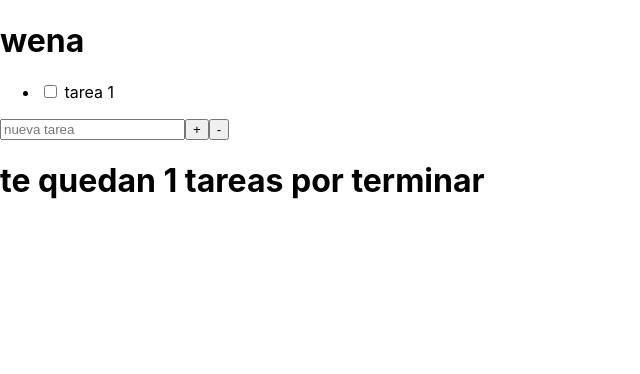
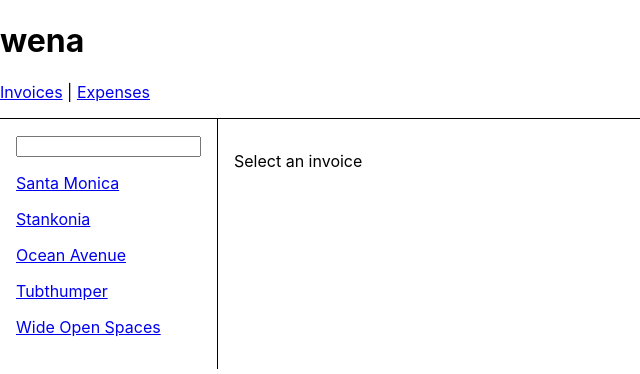
Before and after one commit to fatt-chong/react-base, a React (Create React App) app: page /invoices in a window 1280 px wide. Shown: the top 374 px of the page, without its empty margins (0-640 px from the left). Built offline with nearby package versions, Linux system fonts and the light colour scheme.

Commit message:
s eimplemento en enrutador basico

```diff
--- a/src/App.js
+++ b/src/App.js
@@ -1,66 +1,19 @@
-
-import render, {useState, useRef, useEffect} from 'react';
-import {TodoList} from './components/TodoList';
-import {v4 as uuid} from 'uuid'
+import { Outlet, Link } from "react-router-dom";
 function App() {
-
-  const [todos, setTodos] = useState([
-    {
-      id: 1,
-      task : "tarea 1",
-      completed: false
-    }
-  ]);
-
-  useEffect(() =>{
-    const storedTodos = JSON.parse(localStorage.getItem("todos"));
-    if(storedTodos){
-      setTodos(storedTodos);
-    }
-  }, []);
-
-  useEffect(()=>{
-    console.log("cambio algo");
-    localStorage.setItem("todos", JSON.stringify(todos));
-  }, [todos]);
-
-  const todoTaskRef = useRef();
-
-  const handleTodoAdd = () => {
-    const task = todoTaskRef.current.value;
-    if(task === "") return;
-
-    setTodos((prevTodos)=>{
-      return [...prevTodos, {id: uuid(), task, completed: false}];
-    });
-
-    todoTaskRef.current.value = null;
-  }
-
-  const toggleTodo = (id) => {
-    console.log("padre");
-    const newTodos = [...todos];
-    const todo = newTodos.find((todo)=> todo.id === id);
-    todo.completed = !todo.completed;
-    setTodos(newTodos);
-  }
-
-  const handleClearAll = () => {
-    const newTodos = todos.filter((todo)=>!todo.completed);
-    setTodos(newTodos);
-  }
-
   return (
     <>
       <div className="App">
         <h1>wena</h1>
-        <TodoList todos={todos} toggleTodo={toggleTodo}/>
-        <input type="text" placeholder="nueva tarea" ref={todoTaskRef}/>
-        <button type="button" onClick={handleTodoAdd}>+</button>
-        <button type="button" onClick={handleClearAll}>-</button>
-        <div>
-          <h1>te quedan {todos.filter((todo)=> !todo.completed).length} tareas por terminar</h1>
-        </div>
+        <nav
+        style={{
+          borderBottom: "solid 1px",
+          paddingBottom: "1rem",
+        }}
+      >
+        <Link to="/invoices">Invoices</Link> |{" "}
+        <Link to="/expenses">Expenses</Link>
+      </nav>
+      <Outlet />
       </div>
     </>
   );
--- /dev/null
+++ b/src/data.js
@@ -0,0 +1,42 @@
+let invoices = [
+    {
+      name: "Santa Monica",
+      number: 1995,
+      amount: "$10,800",
+      due: "12/05/1995",
+    },
+    {
+      name: "Stankonia",
+      number: 2000,
+      amount: "$8,000",
+      due: "10/31/2000",
+    },
+    {
+      name: "Ocean Avenue",
+      number: 2003,
+      amount: "$9,500",
+      due: "07/22/2003",
+    },
+    {
+      name: "Tubthumper",
+      number: 1997,
+      amount: "$14,000",
+      due: "09/01/1997",
+    },
+    {
+      name: "Wide Open Spaces",
+      number: 1998,
+      amount: "$4,600",
+      due: "01/27/1998",
+    },
+  ];
+
+  export function getInvoices() {
+    return invoices;
+  }
+
+  export function getInvoice(number) {
+    return invoices.find(
+      (invoice) => invoice.number === number
+    );
+  }
--- a/src/index.js
+++ b/src/index.js
@@ -4,10 +4,44 @@
 import App from './App';
 import reportWebVitals from './reportWebVitals';
 
+import {
+  BrowserRouter,
+  Routes,
+  Route,
+} from "react-router-dom";
+
+import Expenses from "./routes/Expenses";
+import Invoices from "./routes/Invoices";
+import Invoice from "./routes/Invoice";
+
 ReactDOM.render(
-  <React.StrictMode>
-    <App />
-  </React.StrictMode>,
+  <BrowserRouter>
+    <Routes>
+      <Route path="/" element={<App />}>
+        <Route path="expenses" element={<Expenses />} />
+        <Route path="invoices" element={<Invoices />}>
+          <Route
+            index
+            element={
+              <main style={{ padding: "1rem" }}>
+                <p>Select an invoice</p>
+              </main>
+            }
+          />
+          <Route path=":invoiceId" element={<Invoice />} />
+        </Route>
+        <Route
+          path="*"
+          element={
+            <main style={{ padding: "1rem" }}>
+              <p>There's nothing here!</p>
+            </main>
+          }
+        />
+      </Route>
+    </Routes>
+  </BrowserRouter>,
+
   document.getElementById('root')
 );
 
--- /dev/null
+++ b/src/routes/Expenses.jsx
@@ -0,0 +1,7 @@
+export default function Expenses() {
+    return (
+      <main style={{ padding: "1rem 0" }}>
+        <h2>Expenses</h2>
+      </main>
+    );
+  }
--- /dev/null
+++ b/src/routes/Invoice.jsx
@@ -0,0 +1,16 @@
+import { useParams } from "react-router-dom";
+import { getInvoice } from "../data";
+
+export default function Invoice() {
+  let params = useParams();
+  let invoice = getInvoice(parseInt(params.invoiceId, 10));
+  return (
+    <main style={{ padding: "1rem" }}>
+      <h2>Total Due: {invoice.amount}</h2>
+      <p>
+        {invoice.name}: {invoice.number}
+      </p>
+      <p>Due Date: {invoice.due}</p>
+    </main>
+  );
+}
--- /dev/null
+++ b/src/routes/Invoices.jsx
@@ -0,0 +1,61 @@
+import {
+    NavLink,
+    Outlet,
+    useSearchParams,
+    useLocation
+  } from "react-router-dom";
+  import { getInvoices } from "../data";
+
+  export default function Invoices() {
+    let invoices = getInvoices();
+    let [searchParams, setSearchParams] = useSearchParams();
+
+    function QueryNavLink({ to, ...props }) {
+        let location = useLocation();
+        return <NavLink to={to + location.search} {...props} />;
+    }
+
+    return (
+      <div style={{ display: "flex" }}>
+        <nav
+          style={{
+            borderRight: "solid 1px",
+            padding: "1rem",
+          }}
+        >
+          <input
+            value={searchParams.get("filter") || ""}
+            onChange={(event) => {
+              let filter = event.target.value;
+              if (filter) {
+                setSearchParams({ filter });
+              } else {
+                setSearchParams({});
+              }
+            }}
+          />
+          {invoices
+            .filter((invoice) => {
+              let filter = searchParams.get("filter");
+              if (!filter) return true;
+              let name = invoice.name.toLowerCase();
+              return name.startsWith(filter.toLowerCase());
+            })
+            .map((invoice) => (
+              <NavLink
+                style={({ isActive }) => ({
+                  display: "block",
+                  margin: "1rem 0",
+                  color: isActive ? "red" : "",
+                })}
+                to={`/invoices/${invoice.number}`}
+                key={invoice.number}
+              >
+                {invoice.name}
+              </NavLink>
+            ))}
+        </nav>
+        <Outlet />
+      </div>
+    );
+  }
```
